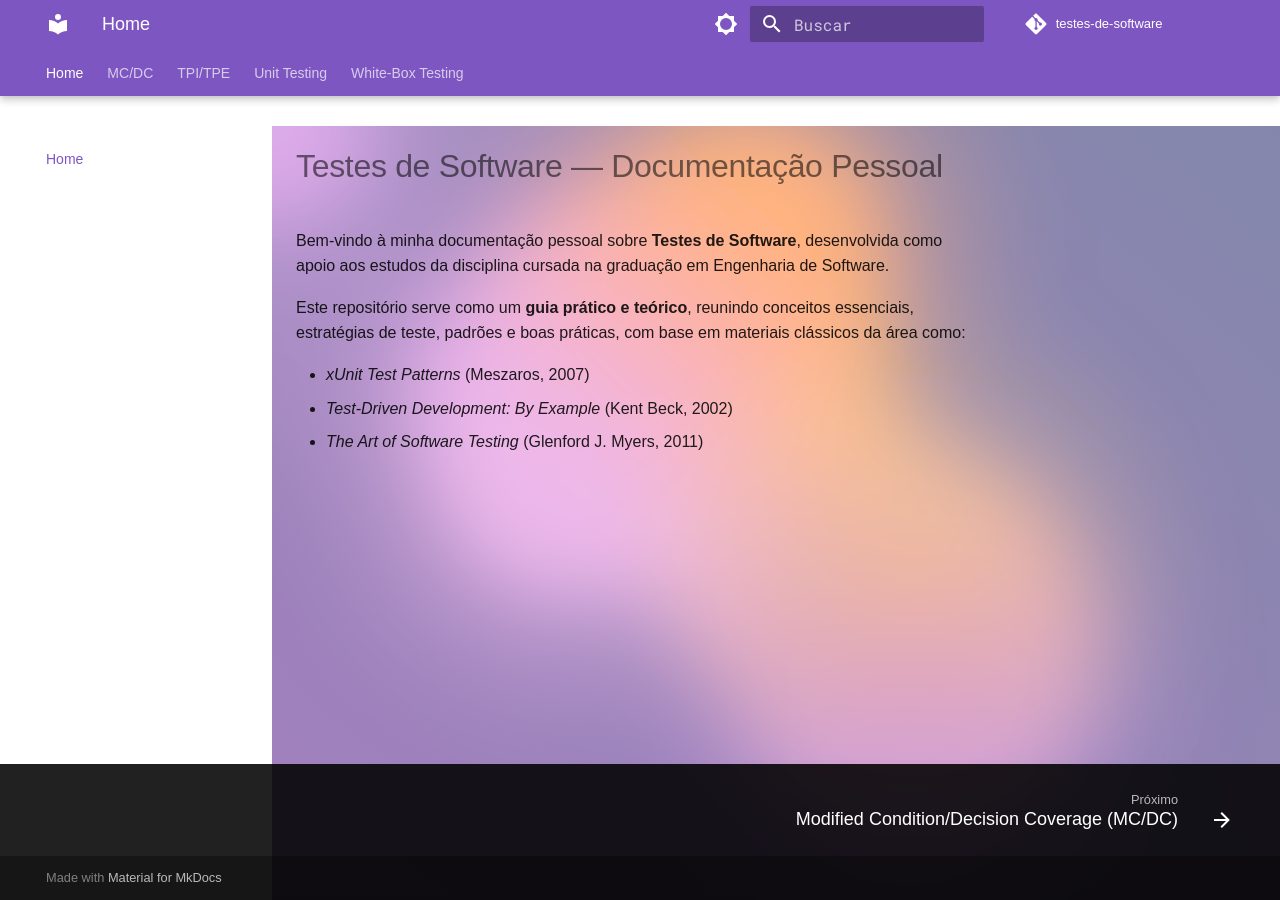
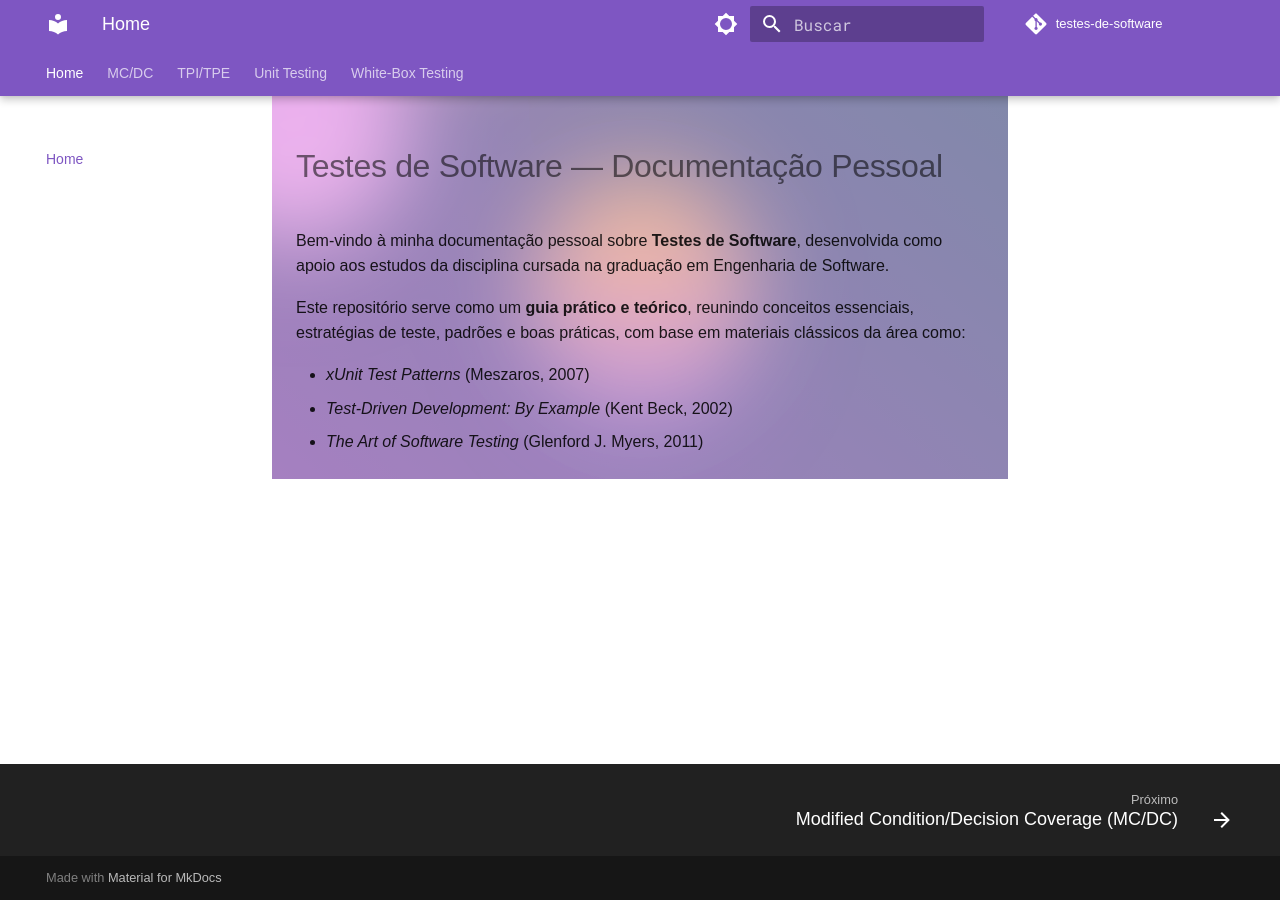
Before and after one commit to arthurrochamoreira/Testes-de-Software, an MkDocs documentation site: the page built from docs/index.md, in a window 1280 px wide and 900 px high. Built offline with MkDocs 1.6.1 and Material for MkDocs 9.7.7, drawn with Linux system fonts in a browser that asks for light colours; comment, search, counter and statistics services are not loaded.

Commit message:
css update

```diff
--- a/docs/css/custom.css
+++ b/docs/css/custom.css
@@ -50,13 +50,6 @@ body {
   padding: 0;
 }
 
-.md-content {
-  position: relative;
-}
-
-.md-sidebar--secondary {
-}
-
 .text-container {
   z-index: 100;
   width: 100vw;
@@ -74,13 +67,17 @@ body {
   text-shadow: 1px 1px rgba(0, 0, 0, 0.1);
 }
 
-.gradient-bg {
-  width: 100vw;
-  height: 100vh;
+.md-content {
+  position: relative;
+}
+
+.md-content .gradient-bg {
+  width: 100%;
+  height: calc(100% + 4rem);
   position: absolute;
   overflow: hidden;
   background: linear-gradient(40deg, var(--color-bg1), var(--color-bg2));
-  top: 0;
+  top: -4rem;
   left: 0;
   pointer-events: none;
   z-index: -1;
```
